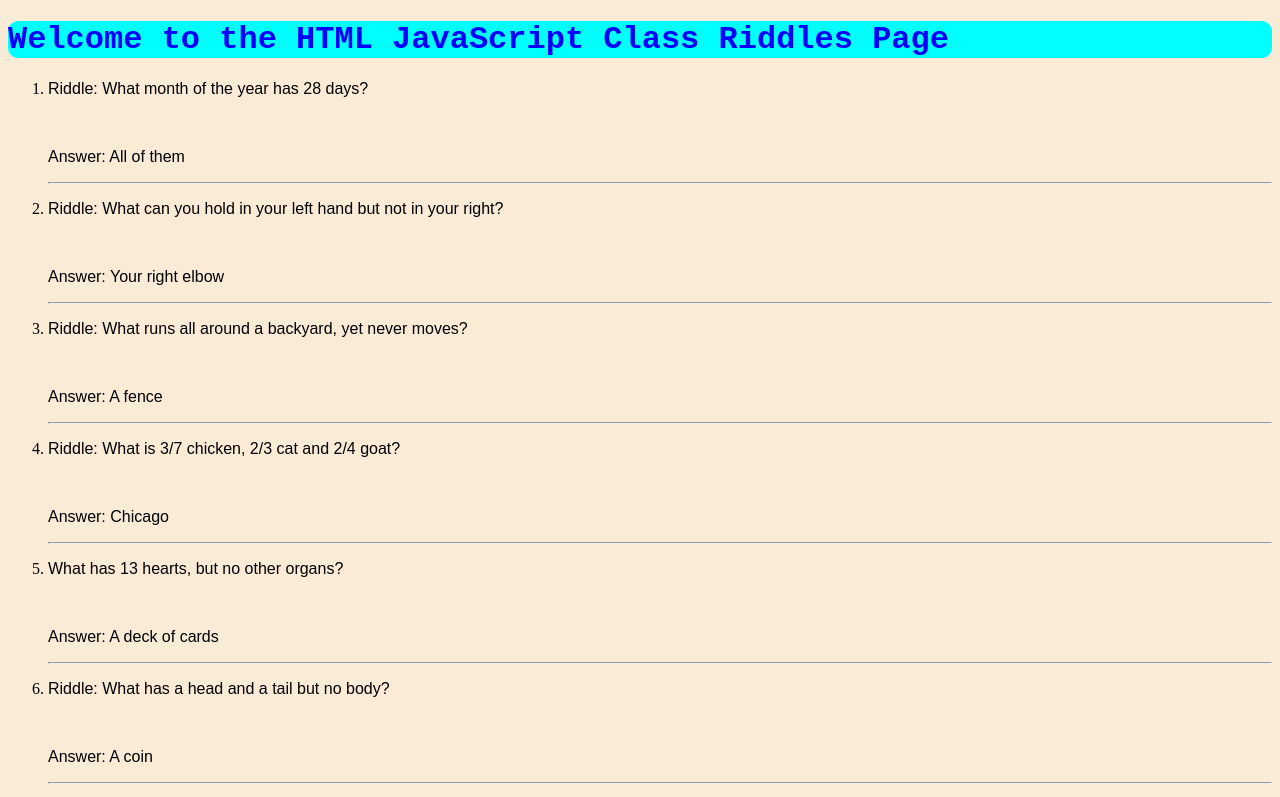
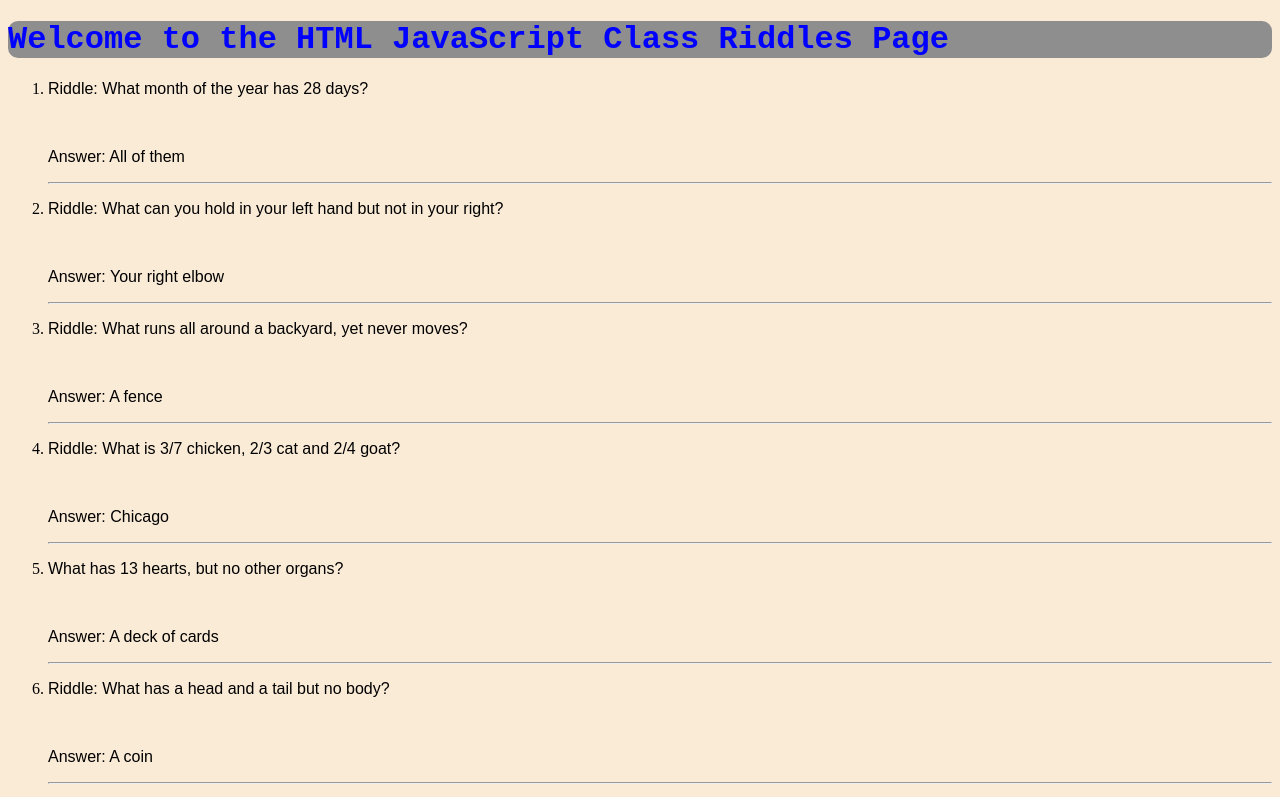
Before and after one commit to mjanczar8/HTMLJS2022, a plain HTML site: page Week3/Lab1/riddles.html in a window 1280 px wide. Shown: the top 797 px of the page. Drawn offline with Linux system fonts and the light colour scheme.

Commit message:
Completed Riddles Lab

```diff
--- a/Week3/Lab1/riddles.html
+++ b/Week3/Lab1/riddles.html
@@ -11,7 +11,7 @@
             h1{
                 font-family: 'Courier New', Courier, monospace;
                 color: blue;
-                background-color: aqua;
+                background-color: rgb(142, 142, 142);
                 border: 5px;
                 border-radius: 10px;
             }
```
